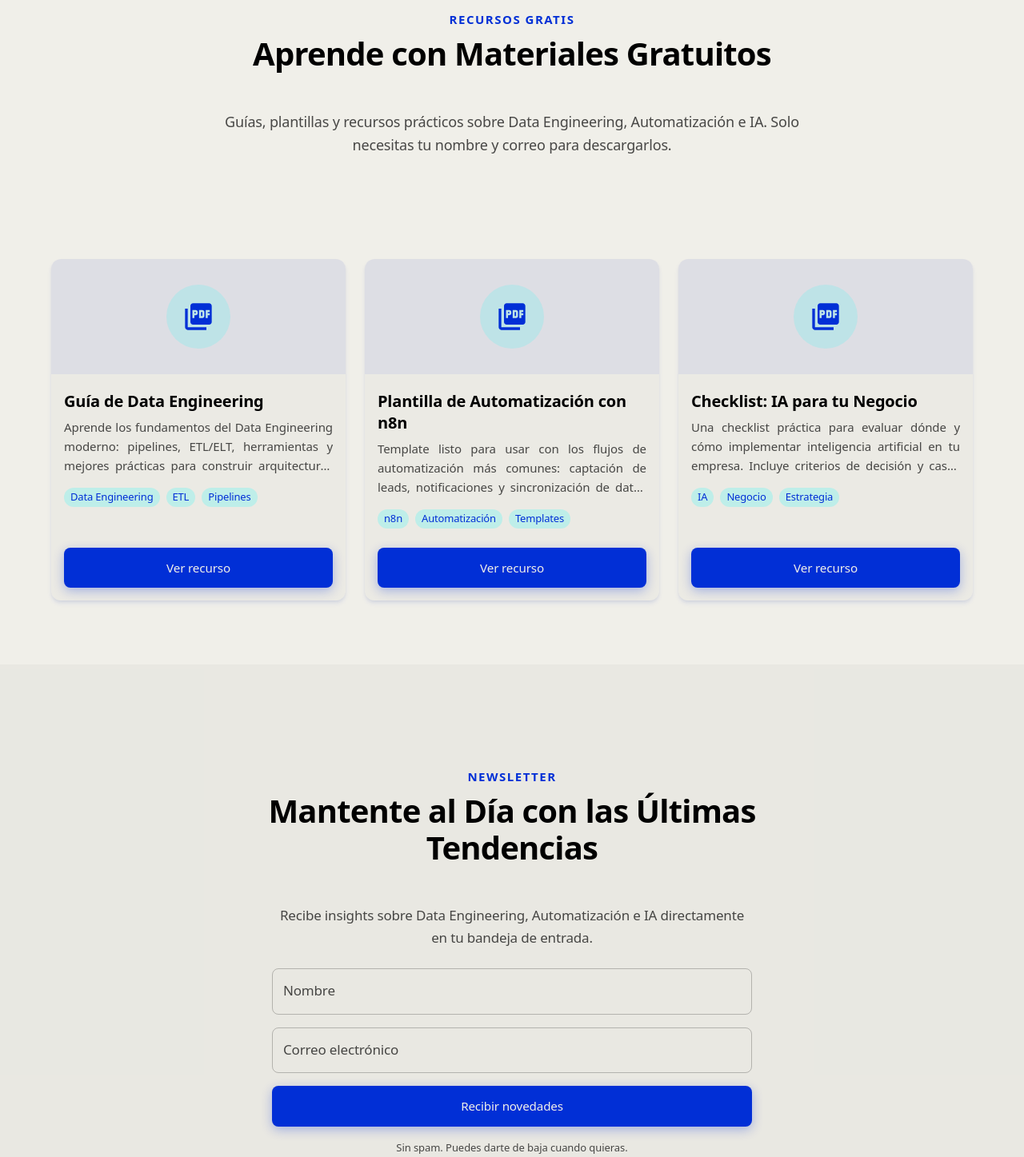
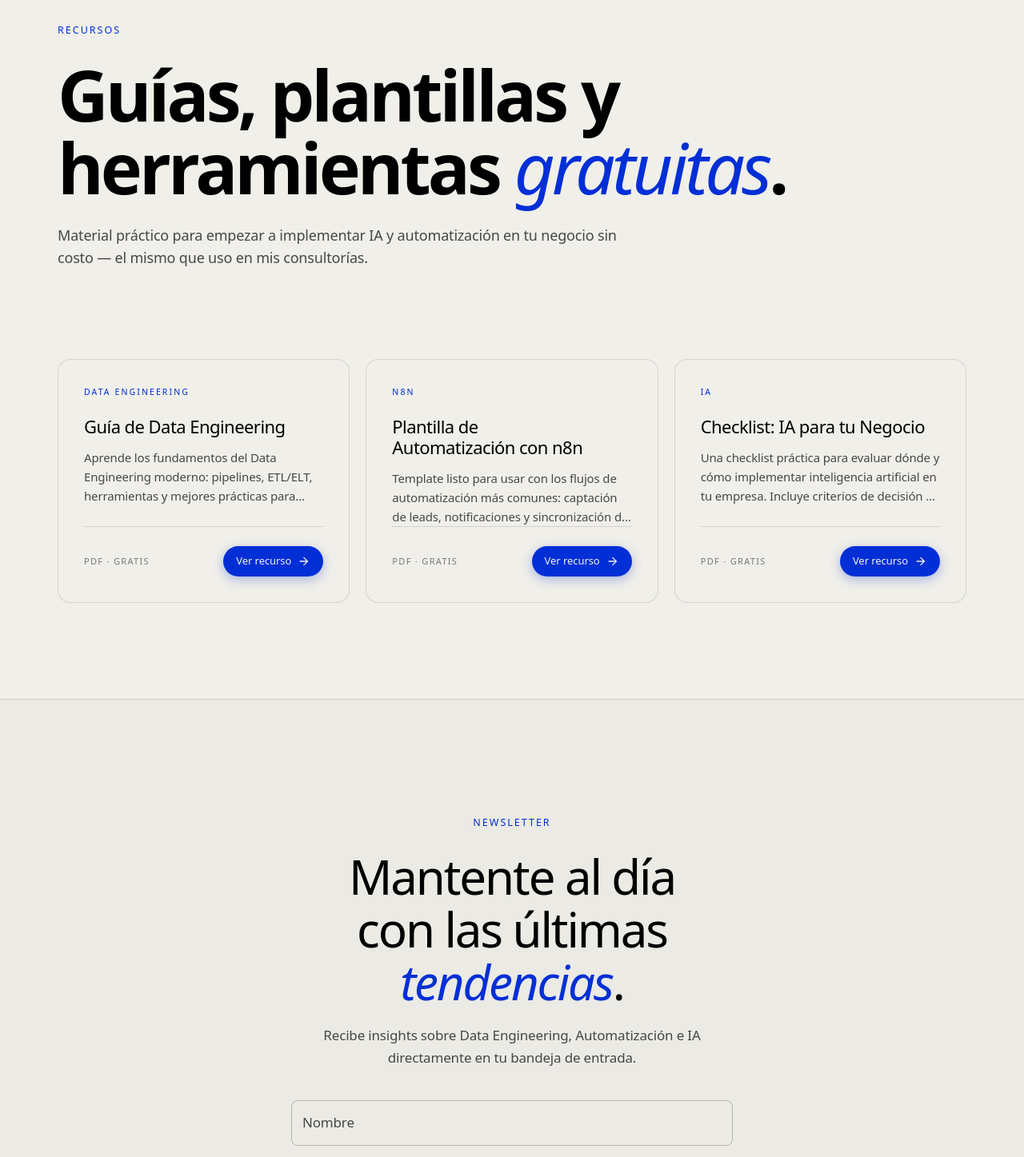
Before and after one commit to LuisDavid0912/LuisDavidWebsite, a Next.js app: page /resources in a window 1280 px wide. Shown: the part 180-1627 px from the top of the page at 80% size. Built offline with nearby package versions, Linux system fonts and the light colour scheme.

Commit message:
feat: redesign ResourceCard component and update resources page UI with new site content

```diff
--- a/src/app/resources/page.tsx
+++ b/src/app/resources/page.tsx
@@ -1,49 +1,126 @@
 'use client';
 
-import { Grid, Container, Typography, Box } from '@mui/material';
-import { Section, ResourceCard, LeadCaptureForm } from '@/components';
+import {
+  Box,
+  Container,
+  Grid,
+  Typography,
+  useTheme,
+} from '@mui/material';
+import { alpha } from '@mui/material/styles';
+import { ResourceCard, LeadCaptureForm } from '@/components';
 import { siteContent } from '@/content/site';
+import { brandColors, alphaLevels } from '@/theme/tokens';
 
 export default function ResourcesPage() {
-  const { resources } = siteContent;
+  const theme = useTheme();
+  const isLight = theme.palette.mode === 'light';
+
+  const { resources, newsletter } = siteContent;
+
+  const accentColor = isLight ? brandColors.primary : brandColors.secondary;
+  const dividerColor = isLight
+    ? alpha(brandColors.black, alphaLevels.borderLight)
+    : alpha(brandColors.white, alphaLevels.borderDark);
+  const elevatedBg = isLight
+    ? alpha(brandColors.black, alphaLevels.paperLight)
+    : alpha(brandColors.white, alphaLevels.paperDark);
+  const mutedText = isLight
+    ? alpha(brandColors.black, alphaLevels.textMuted)
+    : alpha(brandColors.white, alphaLevels.textMuted);
 
   return (
     <>
-      {/* Hero Section */}
-      <Section
-        id="resources-hero"
-        title={resources.title}
-        subtitle={resources.subtitle}
-        background="default"
-        centered
+      {/* ============= HERO ============= */}
+      <Box
+        component="section"
+        sx={{
+          pt: { xs: 14, md: 18 },
+          pb: { xs: 6, md: 8 },
+          px: { xs: 3, md: 6 },
+        }}
       >
+        <Container maxWidth="lg">
           <Typography
-          variant="body1"
+            component="span"
             sx={{
-            color: 'text.secondary',
+              display: 'block',
+              color: accentColor,
+              fontSize: '0.78125rem',
+              fontWeight: 500,
+              letterSpacing: '0.16em',
+              textTransform: 'uppercase',
+            }}
+          >
+            {resources.subtitle}
+          </Typography>
+          <Typography
+            variant="h1"
+            component="h1"
+            sx={{
+              mt: 3,
+              fontSize: { xs: '2.5rem', sm: '3.25rem', md: '4.5rem', lg: '5.5rem' },
+              fontWeight: 600,
+              letterSpacing: '-0.045em',
+              lineHeight: 1.04,
+              maxWidth: '20ch',
+              color: 'text.primary',
+              textWrap: 'balance',
+            }}
+          >
+            {resources.headline.before}
+            <Box
+              component="em"
+              sx={{
+                fontStyle: 'italic',
+                fontWeight: 400,
+                color: accentColor,
+              }}
+            >
+              {resources.headline.em}
+            </Box>
+            {resources.headline.after}
+          </Typography>
+          <Typography
+            sx={{
+              mt: 3,
               maxWidth: 720,
-            mx: 'auto',
-            textAlign: 'center',
               fontSize: { xs: '1rem', md: '1.125rem' },
               lineHeight: 1.6,
+              color: 'text.secondary',
+              textWrap: 'pretty',
             }}
           >
-          {resources.description}
+            {resources.lead}
           </Typography>
-      </Section>
+        </Container>
+      </Box>
 
-      {/* Resources Grid */}
-      <Container maxWidth="lg" sx={{ pb: { xs: 6, md: 10 } }}>
+      {/* ============= RESOURCES GRID ============= */}
+      <Box
+        component="section"
+        sx={{
+          pt: { xs: 4, md: 6 },
+          pb: { xs: 10, md: 15 },
+          px: { xs: 3, md: 6 },
+        }}
+      >
+        <Container maxWidth="lg">
           {resources.items.length === 0 ? (
-          <Box sx={{ textAlign: 'center', py: 6 }}>
-            <Typography variant="h6" sx={{ color: 'text.secondary' }}>
+            <Box sx={{ textAlign: 'center', py: 8 }}>
+              <Typography
+                sx={{
+                  fontSize: '1.0625rem',
+                  color: 'text.secondary',
+                }}
+              >
                 {resources.emptyMessage}
               </Typography>
             </Box>
           ) : (
-          <Grid container spacing={3}>
+            <Grid container spacing={2.5}>
               {resources.items.map((resource) => (
-              <Grid item xs={12} sm={6} md={4} key={resource.slug}>
+                <Grid item xs={12} sm={6} lg={4} key={resource.slug}>
                   <ResourceCard
                     slug={resource.slug}
                     title={resource.title}
@@ -56,29 +133,91 @@ export default function ResourcesPage() {
             </Grid>
           )}
         </Container>
+      </Box>
 
-      {/* Newsletter Section */}
-      <Section
-        id="resources-newsletter"
-        title={siteContent.newsletter.title}
-        subtitle={siteContent.newsletter.subtitle}
-        background="alt"
-        centered
-      >
-        <Typography
-          variant="body1"
+      {/* ============= NEWSLETTER ============= */}
+      <Box
+        component="section"
+        id="newsletter"
         sx={{
-            color: 'text.secondary',
-            maxWidth: 600,
-            mx: 'auto',
-            textAlign: 'center',
-            mb: 3,
+          py: { xs: 12, md: 18 },
+          px: { xs: 3, md: 6 },
+          backgroundColor: elevatedBg,
+          borderTop: `1px solid ${dividerColor}`,
+          borderBottom: `1px solid ${dividerColor}`,
         }}
       >
-          {siteContent.newsletter.description}
+        <Container maxWidth="sm" sx={{ textAlign: 'center' }}>
+          <Typography
+            component="span"
+            sx={{
+              display: 'block',
+              color: accentColor,
+              fontSize: '0.78125rem',
+              fontWeight: 500,
+              letterSpacing: '0.16em',
+              textTransform: 'uppercase',
+            }}
+          >
+            {newsletter.subtitle}
           </Typography>
+          <Typography
+            variant="h2"
+            component="h2"
+            sx={{
+              mt: 3,
+              fontSize: { xs: '2rem', sm: '2.5rem', md: '3.25rem', lg: '3.75rem' },
+              fontWeight: 500,
+              letterSpacing: '-0.035em',
+              lineHeight: 1.1,
+              color: 'text.primary',
+              textWrap: 'balance',
+            }}
+          >
+            {newsletter.headline.before}
+            <Box
+              component="em"
+              sx={{
+                fontStyle: 'italic',
+                fontWeight: 400,
+                color: accentColor,
+              }}
+            >
+              {newsletter.headline.em}
+            </Box>
+            {newsletter.headline.after}
+          </Typography>
+          <Typography
+            sx={{
+              mt: 2.5,
+              mx: 'auto',
+              maxWidth: 520,
+              fontSize: { xs: '1rem', md: '1.0625rem' },
+              lineHeight: 1.6,
+              color: 'text.secondary',
+            }}
+          >
+            {newsletter.description}
+          </Typography>
+
+          <Box sx={{ mt: 5 }}>
             <LeadCaptureForm />
-      </Section>
+          </Box>
+
+          <Typography
+            sx={{
+              mt: 2.5,
+              fontSize: '0.6875rem',
+              color: mutedText,
+              letterSpacing: '0.14em',
+              textTransform: 'uppercase',
+              fontWeight: 500,
+            }}
+          >
+            {newsletter.fine}
+          </Typography>
+        </Container>
+      </Box>
     </>
   );
 }
--- a/src/components/ResourceCard.tsx
+++ b/src/components/ResourceCard.tsx
@@ -1,20 +1,11 @@
 'use client';
 
-import {
-  Card,
-  CardContent,
-  CardActions,
-  Typography,
-  Chip,
-  Box,
-} from '@mui/material';
+import { Box, Typography, useTheme } from '@mui/material';
+import { alpha } from '@mui/material/styles';
 import Link from 'next/link';
-import PictureAsPdfIcon from '@mui/icons-material/PictureAsPdf';
-import OndemandVideoIcon from '@mui/icons-material/OndemandVideo';
-import { alpha } from '@mui/material/styles';
-import PrimaryButton from '@/components/PrimaryButton';
+import ArrowForwardOutlined from '@mui/icons-material/ArrowForwardOutlined';
+import { brandColors, alphaLevels } from '@/theme/tokens';
 import { siteContent } from '@/content/site';
-import { brandColors } from '@/theme/tokens';
 
 interface ResourceCardProps {
   slug: string;
@@ -24,16 +15,6 @@ interface ResourceCardProps {
   tags: string[];
 }
 
-function ResourceTypeIcon({ type }: { type: string }) {
-  switch (type) {
-    case 'video':
-      return <OndemandVideoIcon sx={{ fontSize: { xs: 32, md: 40 }, color: 'primary.main' }} />;
-    case 'pdf':
-    default:
-      return <PictureAsPdfIcon sx={{ fontSize: { xs: 32, md: 40 }, color: 'primary.main' }} />;
-  }
-}
-
 export default function ResourceCard({
   slug,
   title,
@@ -41,85 +22,158 @@ export default function ResourceCard({
   type,
   tags,
 }: ResourceCardProps) {
-  const { resources } = siteContent;
+  const theme = useTheme();
+  const isLight = theme.palette.mode === 'light';
+
+  const accentColor = isLight ? brandColors.primary : brandColors.secondary;
+  const borderColor = isLight
+    ? alpha(brandColors.black, alphaLevels.borderLight)
+    : alpha(brandColors.white, alphaLevels.borderDark);
+  const borderStrong = isLight
+    ? alpha(brandColors.black, alphaLevels.borderDark)
+    : alpha(brandColors.white, 0.25);
+  const cardBg = isLight ? brandColors.white : brandColors.black;
+  const mutedText = isLight
+    ? alpha(brandColors.black, alphaLevels.textMuted)
+    : alpha(brandColors.white, alphaLevels.textMuted);
+
+  const eyebrow = (tags[0] ?? type).toUpperCase();
+  const formatLabel = type === 'video' ? 'Video · gratis' : 'PDF · gratis';
+  const ctaLabel = siteContent.resources.form.viewButtonLabel;
 
   return (
-    <Card
+    <Box
+      component={Link}
+      href={`/resources/${slug}/`}
+      aria-label={title}
       sx={{
-        height: '100%',
         display: 'flex',
         flexDirection: 'column',
+        height: '100%',
+        minHeight: 300,
+        p: { xs: 3, md: 4 },
+        borderRadius: 2,
+        border: `1px solid ${borderColor}`,
+        backgroundColor: cardBg,
+        textDecoration: 'none',
+        color: 'inherit',
+        transition:
+          'border-color 0.25s ease, transform 0.25s ease, box-shadow 0.25s ease',
+        '&:hover': {
+          borderColor: accentColor,
+          transform: 'translateY(-4px)',
+          boxShadow: `0 12px 24px -8px ${alpha(brandColors.primary, alphaLevels.shadowPrimaryHover)}`,
+        },
+        '&:hover .res-cta': {
+          gap: 1.25,
+        },
+        '&:hover .res-cta-arrow': {
+          transform: 'translateX(2px)',
+        },
+        '&:focus-visible': {
+          outline: `2px solid ${accentColor}`,
+          outlineOffset: 2,
+        },
       }}
     >
-      {/* Icon header */}
-      <Box
+      <Typography
+        component="span"
         sx={{
-          display: 'flex',
-          alignItems: 'center',
-          justifyContent: 'center',
-          py: { xs: 3, md: 4 },
-          backgroundColor: alpha(brandColors.primary, 0.06),
+          display: 'inline-block',
+          fontSize: '0.65625rem',
+          color: accentColor,
+          letterSpacing: '0.2em',
+          textTransform: 'uppercase',
+          fontWeight: 500,
         }}
       >
-        <Box
+        {eyebrow}
+      </Typography>
+
+      <Typography
+        component="h3"
         sx={{
-            width: { xs: 64, md: 80 },
-            height: { xs: 64, md: 80 },
-            borderRadius: '50%',
-            display: 'flex',
-            alignItems: 'center',
-            justifyContent: 'center',
-            backgroundColor: alpha(brandColors.secondary, 0.15),
-          }}
-        >
-          <ResourceTypeIcon type={type} />
-        </Box>
-      </Box>
-
-      <CardContent sx={{ flexGrow: 1, pt: 2.5 }}>
-        <Typography
-          variant="h4"
-          component="h3"
-          gutterBottom
-          sx={{
+          mt: 2.5,
+          fontSize: { xs: '1.25rem', md: '1.375rem' },
+          fontWeight: 500,
+          letterSpacing: '-0.025em',
+          lineHeight: 1.2,
           color: 'text.primary',
-            fontSize: { xs: '1.1rem', md: '1.25rem' },
-            fontWeight: 700,
+          textWrap: 'balance',
         }}
       >
         {title}
       </Typography>
+
       <Typography
-          variant="body2"
         sx={{
+          mt: 1.75,
+          fontSize: { xs: '0.875rem', md: '0.9375rem' },
+          lineHeight: 1.6,
           color: 'text.secondary',
-            mb: 2,
+          textWrap: 'pretty',
           display: '-webkit-box',
           WebkitLineClamp: 3,
           WebkitBoxOrient: 'vertical',
           overflow: 'hidden',
-            textAlign: { xs: 'left', md: 'justify' },
         }}
       >
         {description}
       </Typography>
-        <Box sx={{ display: 'flex', flexWrap: 'wrap', gap: 1 }}>
-          {tags.map((tag) => (
-            <Chip key={tag} label={tag} size="small" />
-          ))}
+
+      <Box
+        sx={{
+          mt: 'auto',
+          pt: 3,
+          borderTop: `1px solid ${borderColor}`,
+          display: 'flex',
+          justifyContent: 'space-between',
+          alignItems: 'center',
+          gap: 2,
+          flexWrap: 'wrap',
+          rowGap: 1.5,
+        }}
+      >
+        <Typography
+          component="span"
+          sx={{
+            fontSize: '0.6875rem',
+            color: mutedText,
+            letterSpacing: '0.12em',
+            textTransform: 'uppercase',
+            fontWeight: 500,
+          }}
+        >
+          {formatLabel}
+        </Typography>
+        <Box
+          className="res-cta"
+          sx={{
+            display: 'inline-flex',
+            alignItems: 'center',
+            gap: 1,
+            px: 2,
+            py: 1,
+            borderRadius: 999,
+            backgroundColor: brandColors.primary,
+            color: brandColors.white,
+            fontSize: '0.8125rem',
+            fontWeight: 500,
+            letterSpacing: '-0.005em',
+            transition: 'gap 0.2s ease',
+            boxShadow: `0 4px 14px 0 ${alpha(brandColors.primary, alphaLevels.shadowButton)}`,
+          }}
+        >
+          {ctaLabel}
+          <ArrowForwardOutlined
+            className="res-cta-arrow"
+            sx={{
+              fontSize: 16,
+              transition: 'transform 0.2s ease',
+            }}
+          />
         </Box>
-      </CardContent>
-
-      <CardActions sx={{ px: 2, pb: 2 }}>
-        <PrimaryButton
-          fullWidth
-          component={Link}
-          href={`/resources/${slug}/`}
-          aria-label={`Ver detalles de ${title}`}
-        >
-          {resources.form.viewButtonLabel}
-        </PrimaryButton>
-      </CardActions>
-    </Card>
+      </Box>
+    </Box>
   );
 }
--- a/src/content/site.ts
+++ b/src/content/site.ts
@@ -145,7 +145,13 @@ export const siteContent = {
   newsletter: {
     subtitle: 'Newsletter',
     title: 'Mantente al Día con las Últimas Tendencias',
+    headline: {
+      before: 'Mantente al día con las últimas ',
+      em: 'tendencias',
+      after: '.',
+    },
     description: 'Recibe insights sobre Data Engineering, Automatización e IA directamente en tu bandeja de entrada.',
+    fine: 'Sin spam · darse de baja cuando quieras',
     namePlaceholder: 'Tu nombre',
     nameLabel: 'Nombre',
     emailPlaceholder: 'tu@email.com',
@@ -430,8 +436,14 @@ export const siteContent = {
   // =============================================
 
   resources: {
-    subtitle: 'Recursos Gratis',
+    subtitle: 'Recursos',
     title: 'Aprende con Materiales Gratuitos',
+    headline: {
+      before: 'Guías, plantillas y herramientas ',
+      em: 'gratuitas',
+      after: '.',
+    },
+    lead: 'Material práctico para empezar a implementar IA y automatización en tu negocio sin costo — el mismo que uso en mis consultorías.',
     description: 'Guías, plantillas y recursos prácticos sobre Data Engineering, Automatización e IA. Solo necesitas tu nombre y correo para descargarlos.',
     emptyMessage: 'Próximamente habrá recursos disponibles. ¡Vuelve pronto!',
     form: {
```
Lines whose indentation alone changed are shown as unchanged.
